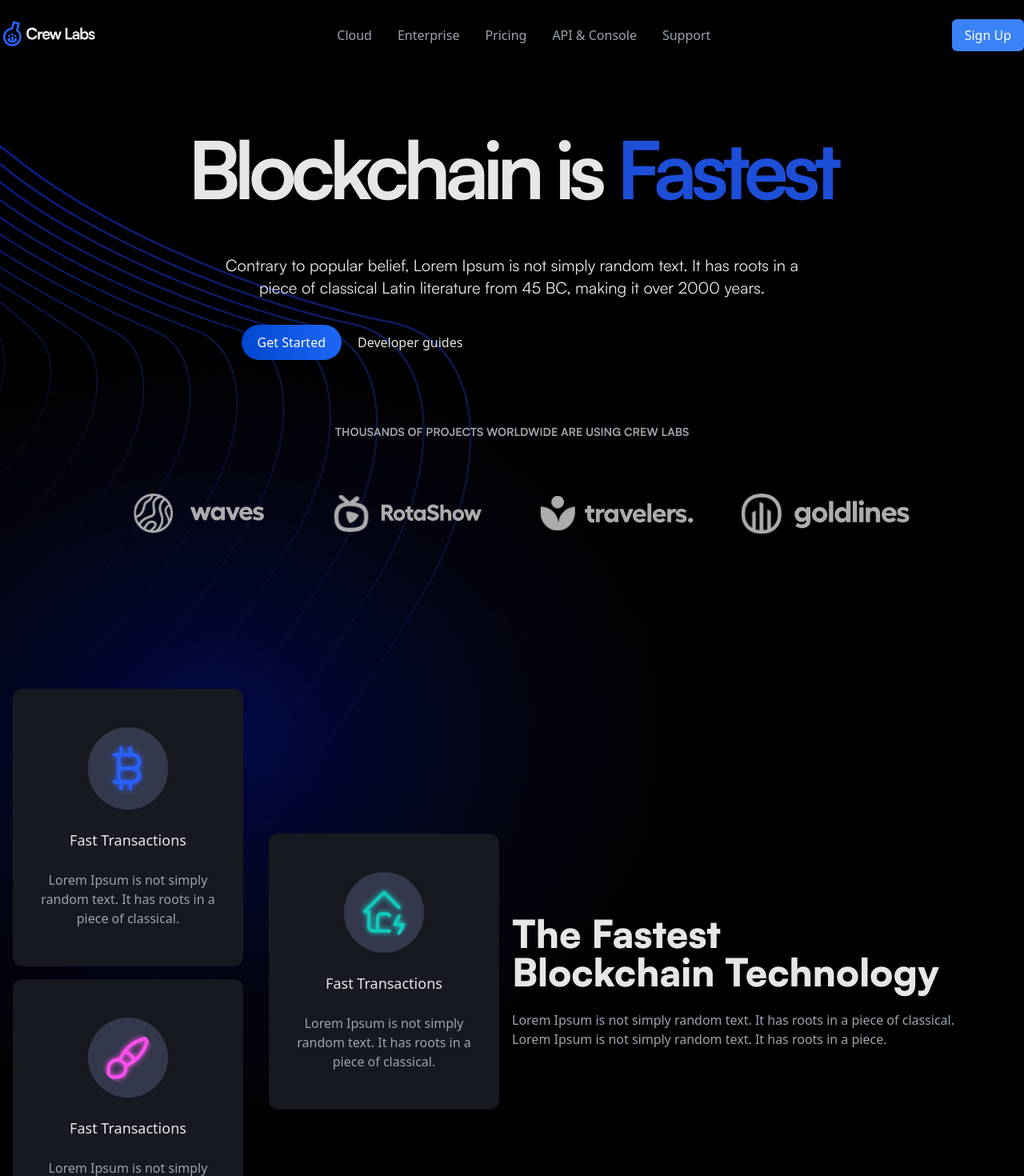
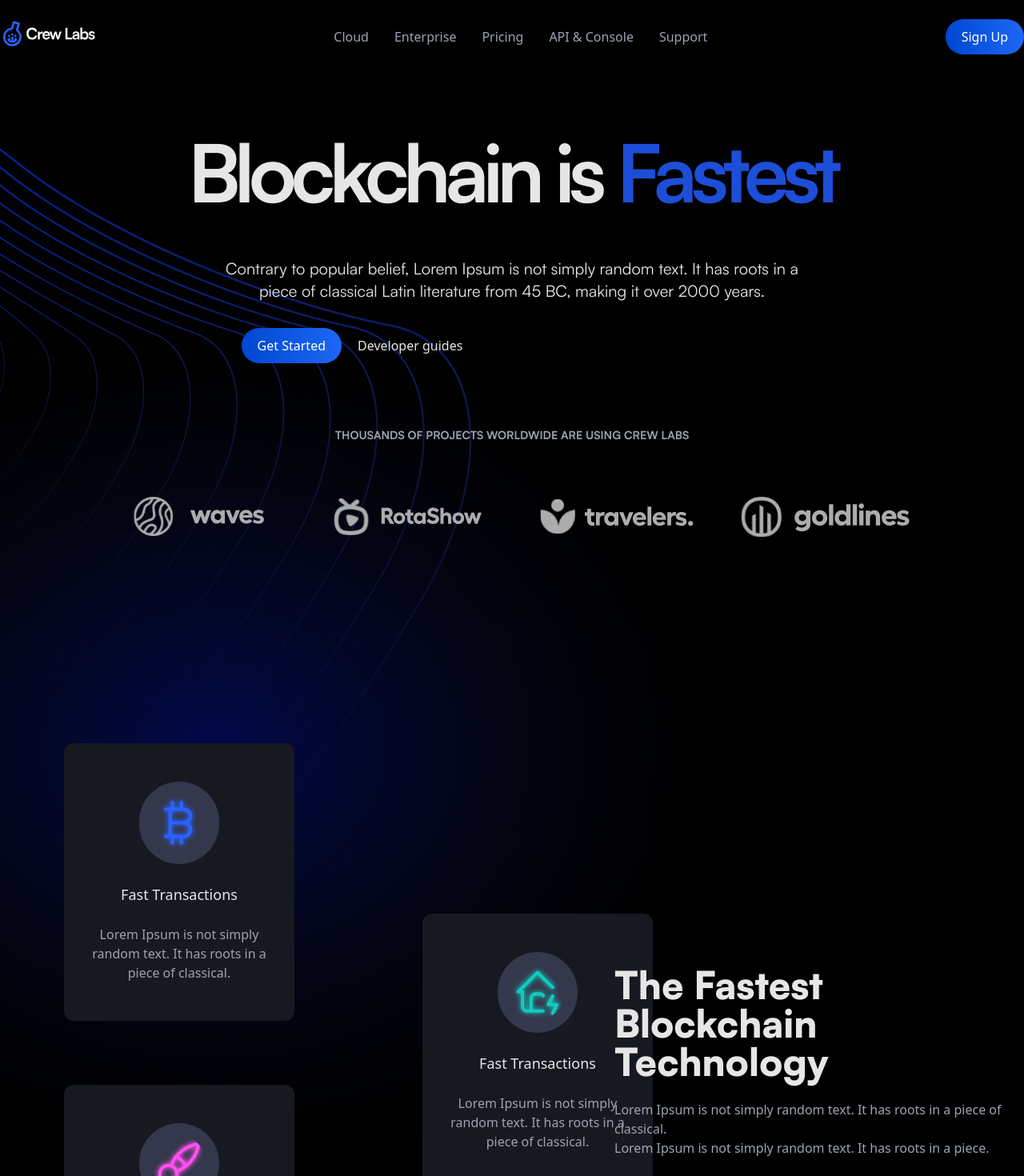
Before and after one commit to mdmarufsarker/crew-labs, a Next.js app: page / in a window 1280 px wide. Shown: the top 1470 px of the page at 80% size. Built offline with nearby package versions, Linux system fonts and the light colour scheme.

Commit message:
about section updated

```diff
--- a/components/Home/about.js
+++ b/components/Home/about.js
@@ -14,7 +14,7 @@ export default function about() {
                         <Card src="/icons/home.svg" title="Fast Transactions" description=""/>
                     </div>
                 </div>
-                <div className='w-1/2'>
+                <div className='w-1/2 ml-32'>
                     <h2 className='text-5xl font-black py-6'>The Fastest<br />Blockchain Technology</h2>
                     <p className='text-gray-400'>Lorem Ipsum is not simply random text. It has roots in a piece of classical. <br/> Lorem Ipsum is not simply random text. It has roots in a piece.</p>
                 </div>
--- a/components/Home/aboutCard.js
+++ b/components/Home/aboutCard.js
@@ -3,7 +3,7 @@ import Image from 'next/image'
 
 export default function aboutCard({src, title, description}) {
   return (
-    <div className='flex items-center flex-col bg-[#171920] w-72 m-4 rounded-xl'>
+    <div className='flex items-center flex-col bg-[#171920] w-72 m-20 rounded-xl'>
         <div className='w-64 py-12 items-center flex flex-col'>
             <Image src={src} width={100} height={100} className="bg-[#34384C] rounded-full p-4"/>
             <h3 className='py-6 text-lg'>{title}</h3>
--- a/components/Home/home.js
+++ b/components/Home/home.js
@@ -10,7 +10,7 @@ export default function home() {
     const bgsub = {
         backgroundImage: "url(/images/backgrounds/bluedot2.png)",
         backgroundRepeat: "no-repeat",
-        backgroundPosition: "bottom left"
+        backgroundPosition: "center left"
     }
     return (
         <div style={bgmain}>
--- a/components/header.js
+++ b/components/header.js
@@ -1,5 +1,7 @@
 import Link from 'next/link'
 import Image from 'next/image'
+
+import styles from '../styles/Home/Home.module.css'
 
 export default function header() {
   return (
@@ -27,7 +29,7 @@ export default function header() {
             </li>
           </ul>
           <div>
-            <button className='bg-blue-500 text-white px-4 py-2 rounded-md'>
+            <button className={styles.btn}>
               Sign Up
             </button>
           </div>
```
Also changed, not shown: 1 other file (tests, documents, lock files or other folders).
